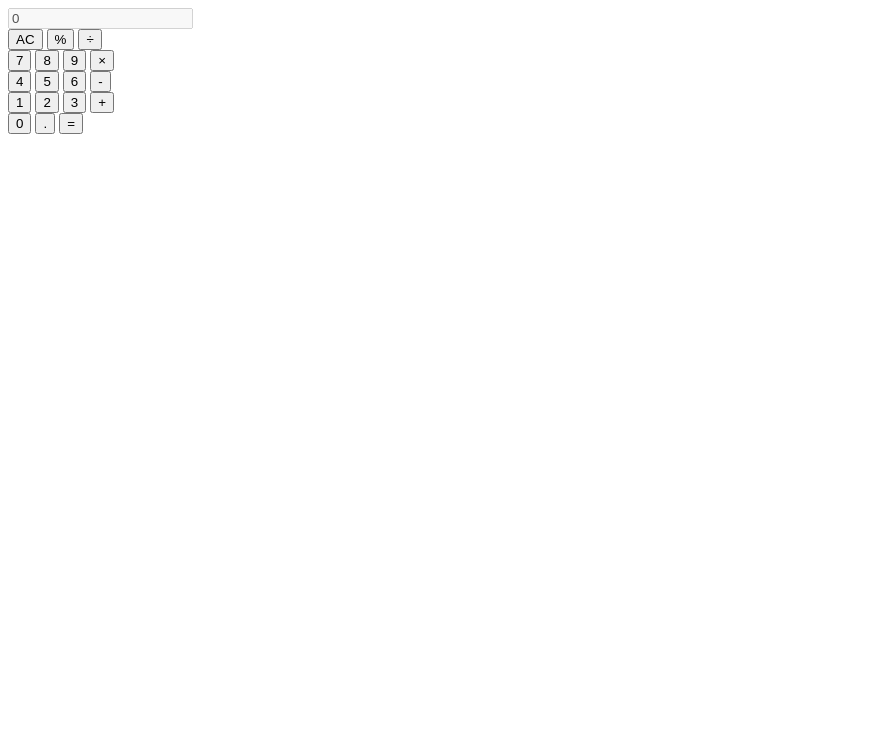
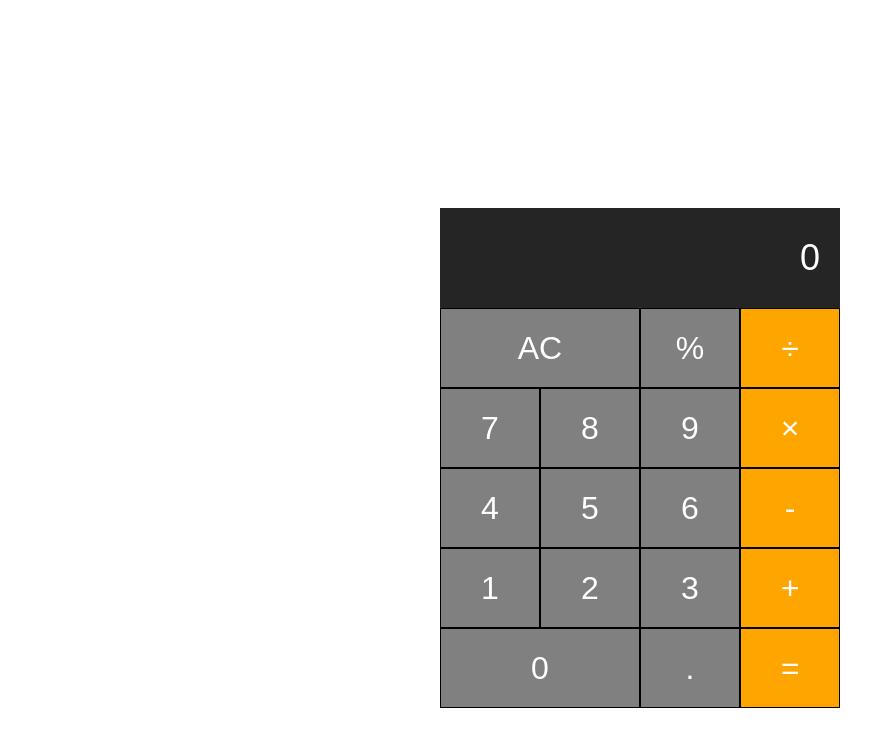
Before and after one commit to shofirak/Calculator-Javascript, a plain HTML site: page index.html in a window 1280 px wide. Shown: the whole page, without its empty margins (0-895 px from the left). Drawn offline with Linux system fonts and the light colour scheme.

Commit message:
add style of css

```diff
--- a/index.html
+++ b/index.html
@@ -5,6 +5,9 @@
   <meta charset="UTF-8">
   <meta name="viewport" content="width=device-width, initial-scale=1.0">
   <title>Calculator</title>
+
+  <!-- style CSS -->
+  <link rel="stylesheet" href="style.css">
 </head>
 
 <body>
@@ -35,7 +38,7 @@
         <button class="operator" value="+">+</button>
       </div>
       <div class="row">
-        <button class="number zero=btn" value="0">0</button>
+        <button class="number zero-btn" value="0">0</button>
         <button class="decimal" value=".">.</button>
         <button class="equal-sign">=</button>
       </div>
--- a/style.css
+++ b/style.css
@@ -0,0 +1,55 @@
+.calculator {
+  text-align: center;
+  margin: 0 auto;
+  padding-top: 200px;
+  width: 400px;
+}
+
+.calculator-screen {
+  width: 100%;
+  height: 100px;
+  background-color: #252525;
+  color: #fff;
+  text-align: right;
+  font-size: 36px;
+  border: none;
+  padding: 0 20px;
+  box-sizing: border-box;
+}
+
+.calculator-keys {
+  width: 100%;
+}
+
+.row {
+  display: flex;
+}
+
+button {
+  height: 80px;
+  background-color: gray;
+  border: 1px solid black;
+  font-size: 32px;
+  color: #fff;
+  width: 25%;
+  outline: none;
+}
+
+.all-clear,
+.zero-btn {
+  width: 50%;
+}
+
+.operator,
+.equal-sign {
+  background-color: orange;
+}
+
+button:hover {
+  background-color: darkgray;
+}
+
+.operator:hover,
+.equal-sign:hover {
+  background-color: darkorange;
+}
```
